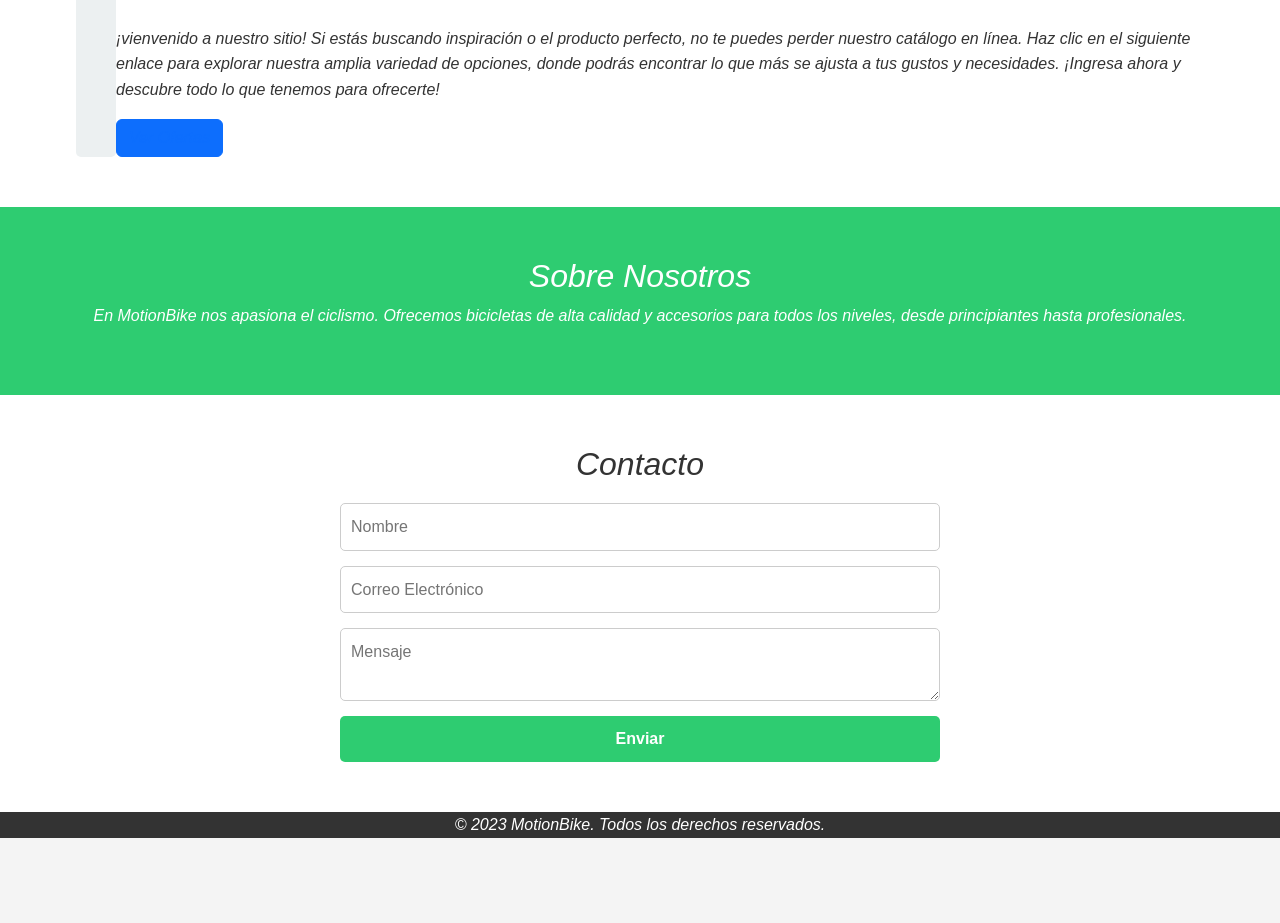
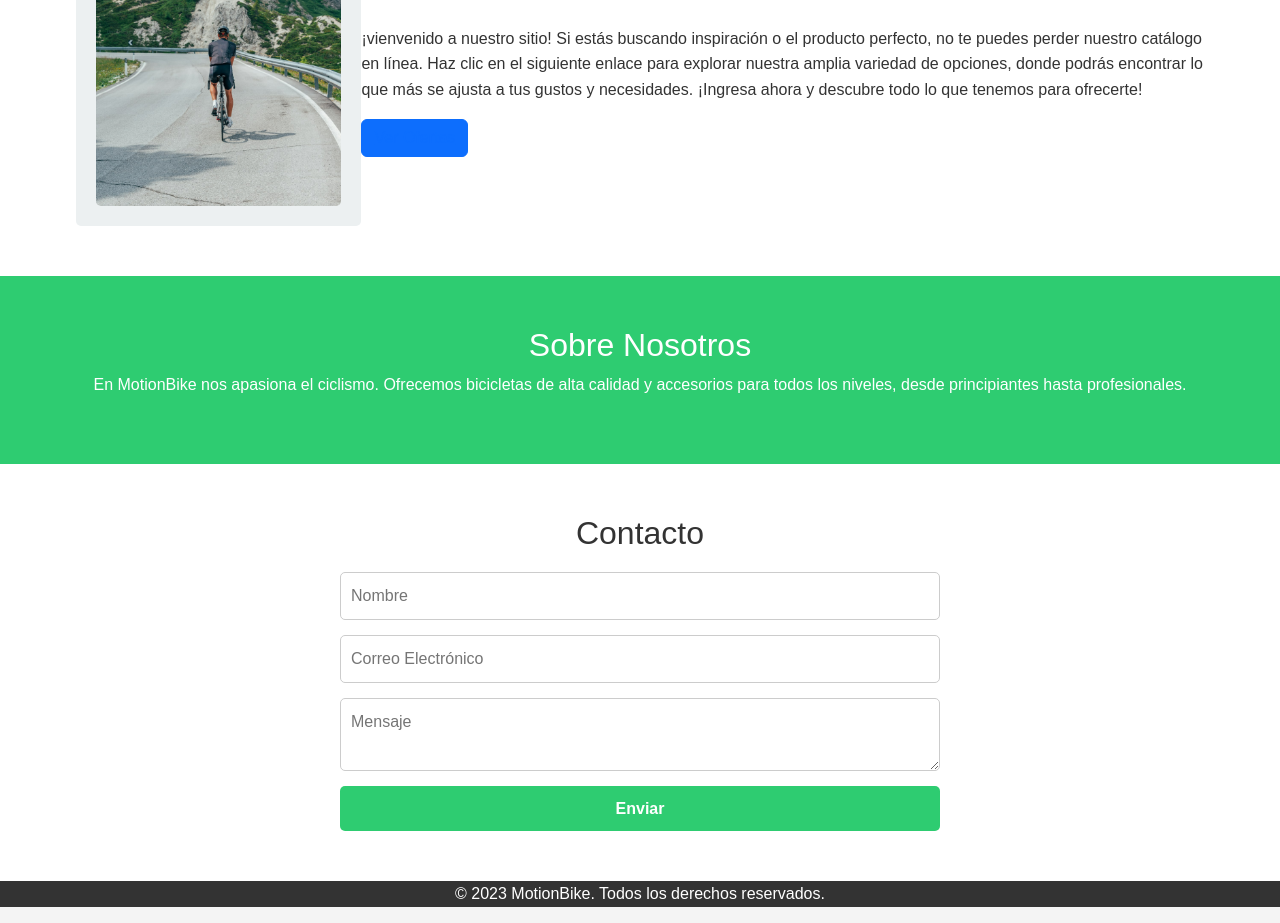
Before and after one commit to mecasasola/motionbike, a website: page index.html in a window 1280 px wide. Shown: the part 715-1638 px from the top of the page. Before the commit the page ends 1569 px from the top, so only its background shows below. Drawn offline with nearby package versions, Linux system fonts and the light colour scheme.

Commit message:
corrigiendo url de img index

```diff
--- a/index.html
+++ b/index.html
@@ -44,7 +44,7 @@
 
                 <div class="flex">
                     <div class="item ">
-                        <i                                     mg src="./assets/Rectangle 11.png" alt="Bicicleta Urbana">
+                        <img src="./assets/img-principal-bicicleta.png" alt="Bicicleta Urbana">
                     </div>
                     <div><h2>Explora nuestras bicicletas para todos los terrenos</h2>
                         <p>¡vienvenido a nuestro sitio! Si estás buscando inspiración o el producto perfecto, no te puedes perder nuestro catálogo en línea. Haz clic en el siguiente enlace para explorar nuestra amplia variedad de opciones, donde podrás encontrar lo que más se ajusta a tus gustos y necesidades. ¡Ingresa ahora y descubre todo lo que tenemos para ofrecerte!</p>
```
